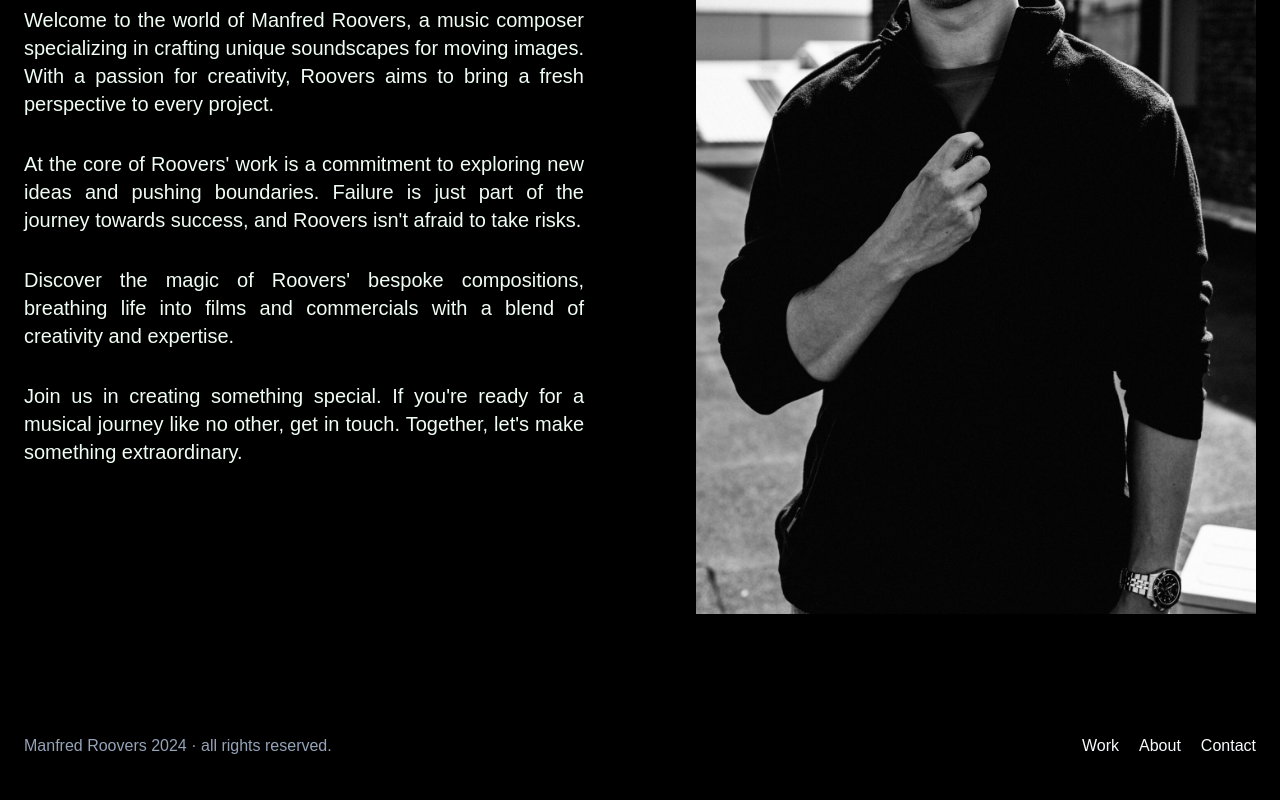
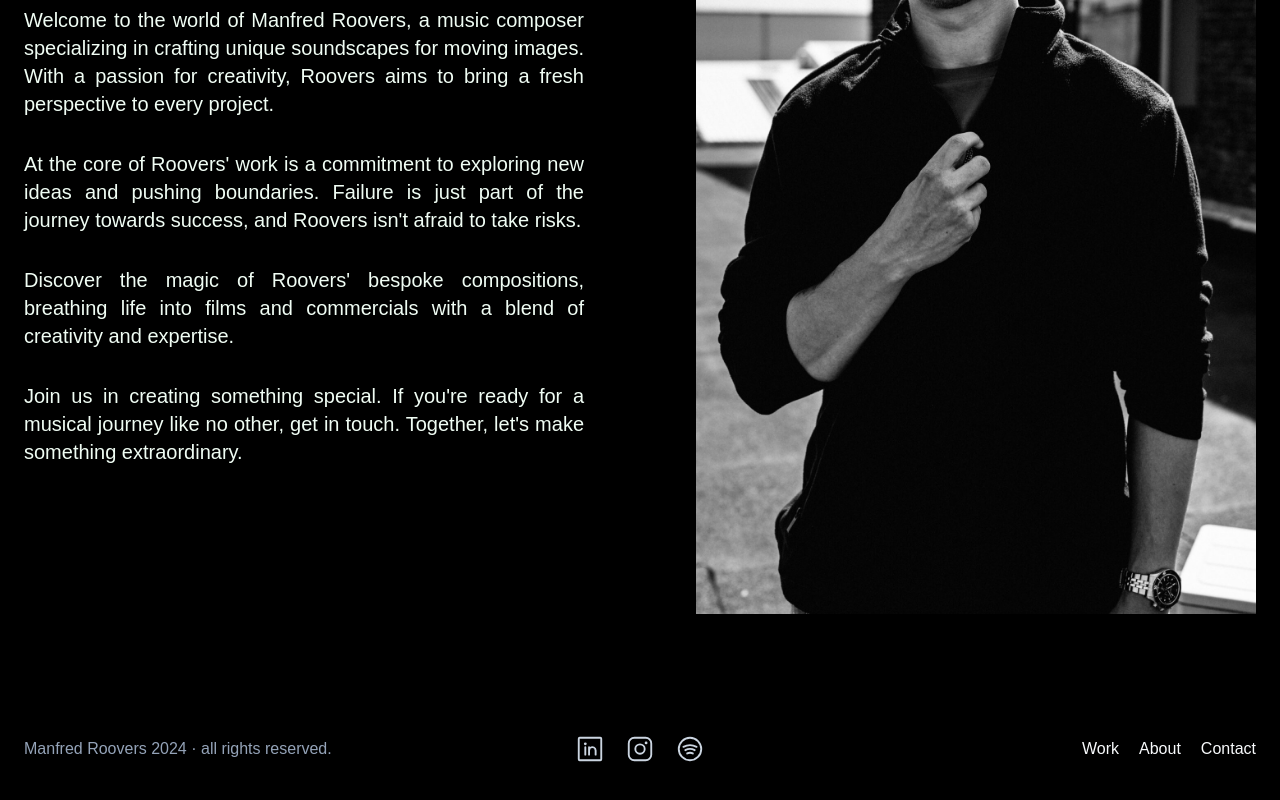
Before and after one commit to guusyy/manfredroovers, an Astro site: page /about in a window 1280 px wide. Shown: the part 378-1178 px from the top of the page. Built offline with nearby package versions, Linux system fonts and the light colour scheme; Astro itself is replaced by a stand-in of ours.

Commit message:
add socials

```diff
--- a/package.json
+++ b/package.json
@@ -13,6 +13,7 @@
     "@astrojs/check": "^0.5.9",
     "@astrojs/tailwind": "^5.1.0",
     "@iconify-json/ic": "^1.1.17",
+    "@iconify-json/ph": "^1.1.11",
     "astro": "^4.5.5",
     "astro-icon": "^1.1.0",
     "tailwindcss": "^3.4.1",
--- a/src/components/Footer.astro
+++ b/src/components/Footer.astro
@@ -1,13 +1,35 @@
 ---
+import { Icon } from "astro-icon/components";
+
 const currentYear = new Date().getFullYear();
 ---
 
-<footer class="container mx-auto flex gap-3 flex-wrap justify-between py-10 mt-10 flex-col-reverse items-center lg:flex-row">
+<footer class="container mx-auto flex gap-5 flex-wrap justify-between py-10 mt-10 flex-col-reverse items-center lg:grid lg:grid-cols-3 lg:gap-2">
     <div class="text-slate-400">
         Manfred Roovers { currentYear }  ·  all rights reserved.
     </div>
 
-    <ul class="flex gap-5">
+    <ul class="flex justify-center gap-5 text-slate-300">
+        <li>
+            <a target="_blank" href="https://www.linkedin.com/in/manfred-roovers-4037a5172/">
+                <Icon class="size-[30px]" name="ph:linkedin-logo" />
+            </a>
+        </li>
+
+        <li>
+            <a target="_blank" href="https://www.instagram.com/verbsounds/">
+                <Icon class="size-[30px]" name="ph:instagram-logo" />
+            </a>
+        </li>
+
+        <li>
+            <a target="_blank" href="https://open.spotify.com/artist/1pRjBwChdQFuoYH6NiI3pe?si=ezDx0LhlRZeA913imFnwfw&dl_branch=1">
+                <Icon class="size-[30px]" name="ph:spotify-logo" />
+            </a>
+        </li>
+    </ul>
+
+    <ul class="flex justify-end gap-5">
         <li>
             <a href="/work" data-astro-prefetch>Work</a>
         </li>
--- a/src/pages/index.astro
+++ b/src/pages/index.astro
@@ -10,7 +10,7 @@ import Clips from '../components/Clips.astro';
 		<Clips />
 		<section>
 			<div class="container mx-auto">
-				<div class="max-w-xl mx-auto text-center py-32 text-green-50">
+				<div class="max-w-xl mx-auto text-center pt-32 pb-24 text-green-50">
 					<h2 class="text-3xl lg:text-5xl font-bold">Looking for more?</h2>
 
 					<div class="mt-6 text-xl">
```
Also changed, not shown: pnpm-lock.yaml.
